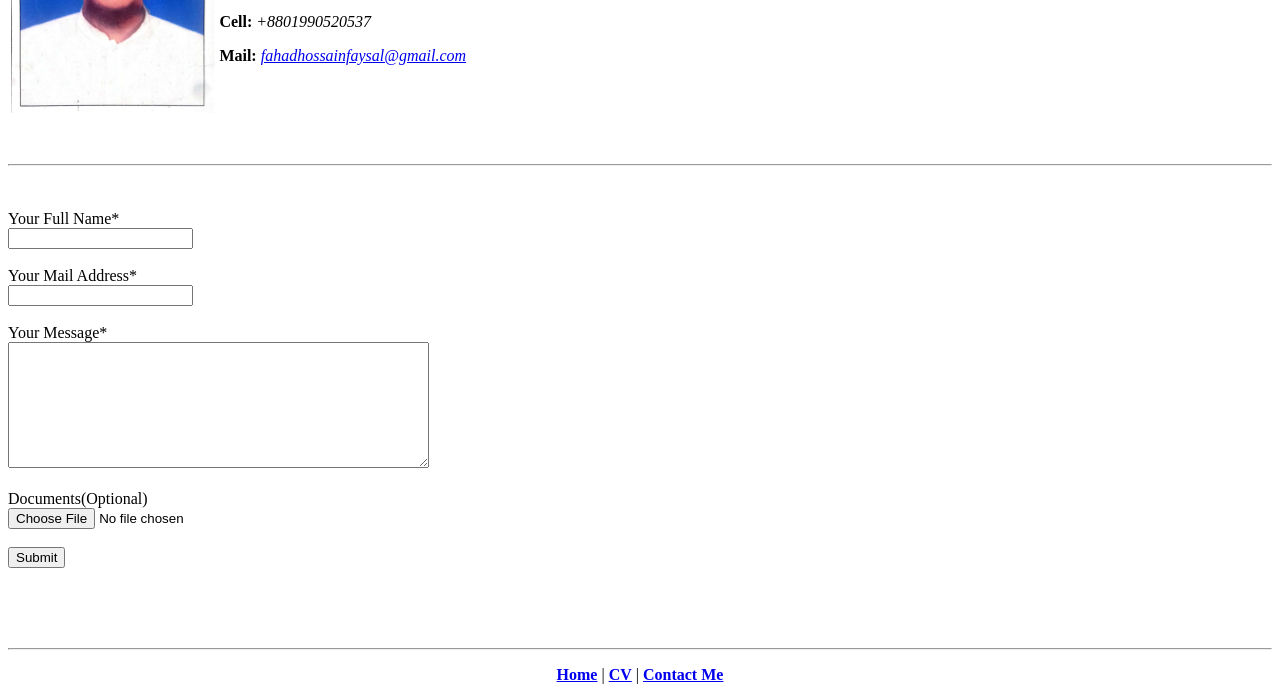
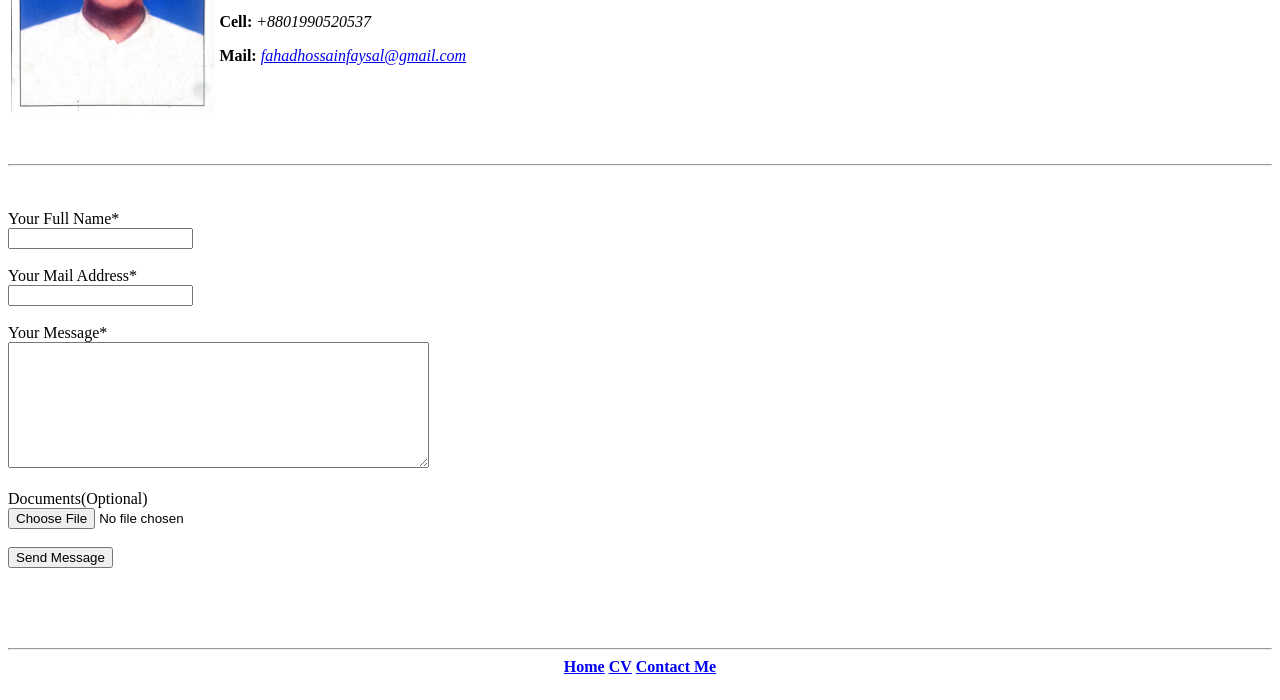
Before and after one commit to mdfahadhossainfaysal/CV, a plain HTML site: page contact-me.html in a window 1280 px wide. Shown: the part 148-848 px from the top of the page. Drawn offline with Linux system fonts and the light colour scheme.

Commit message:
Update contact-me.html

```diff
--- a/contact-me.html
+++ b/contact-me.html
@@ -2,12 +2,6 @@
 <html lang="en" dir="ltr">
   <head>
     <meta charset="utf-8">
-    <meta property="og:title" content="MD Fahad Hossain Faysal CV">
-    <meta property="og:site_name" content="MD Fahad Hossain Faysal CV">
-    <meta property="og:url" content=https://mdfahadhossainfaysal.github.io/CV/contact-me.html/>
-    <meta property="og:description" content="Hello! My name is Md. Fahad Hossain Faysal. I try to learn web development. So, I created my first very basic html CV project.">
-    <meta property="og:type" content=website>
-    <meta property="og:image" content=https://mdfahadhossainfaysal.github.io/CV/image/pic_1.jpg>
     <title>Contact Me</title>
   </head>
   <body>
@@ -40,10 +34,12 @@
       <br>
       <input type="file" name="File">
       <br><br>
-      <input type="submit" name="submit" value="Submit">
+      <input type="submit" name="submit" value="Send Message">
     </form>
     <br><br><br><br>
     <hr>
-    <p align="center"><a href="index.html"><strong>Home</strong></a> | <a href="cv.html"><strong>CV</strong></a> | <a href="contact-me.html"><strong>Contact Me</strong></a></p>
+    <div align="center">
+      <a href="index.html"><strong>Home</strong></a> <a href="cv.html"><strong>CV</strong></a> <a href="contact-me.html"><strong>Contact Me</strong></a>
+    </div>
   </body>
 </html>
```
